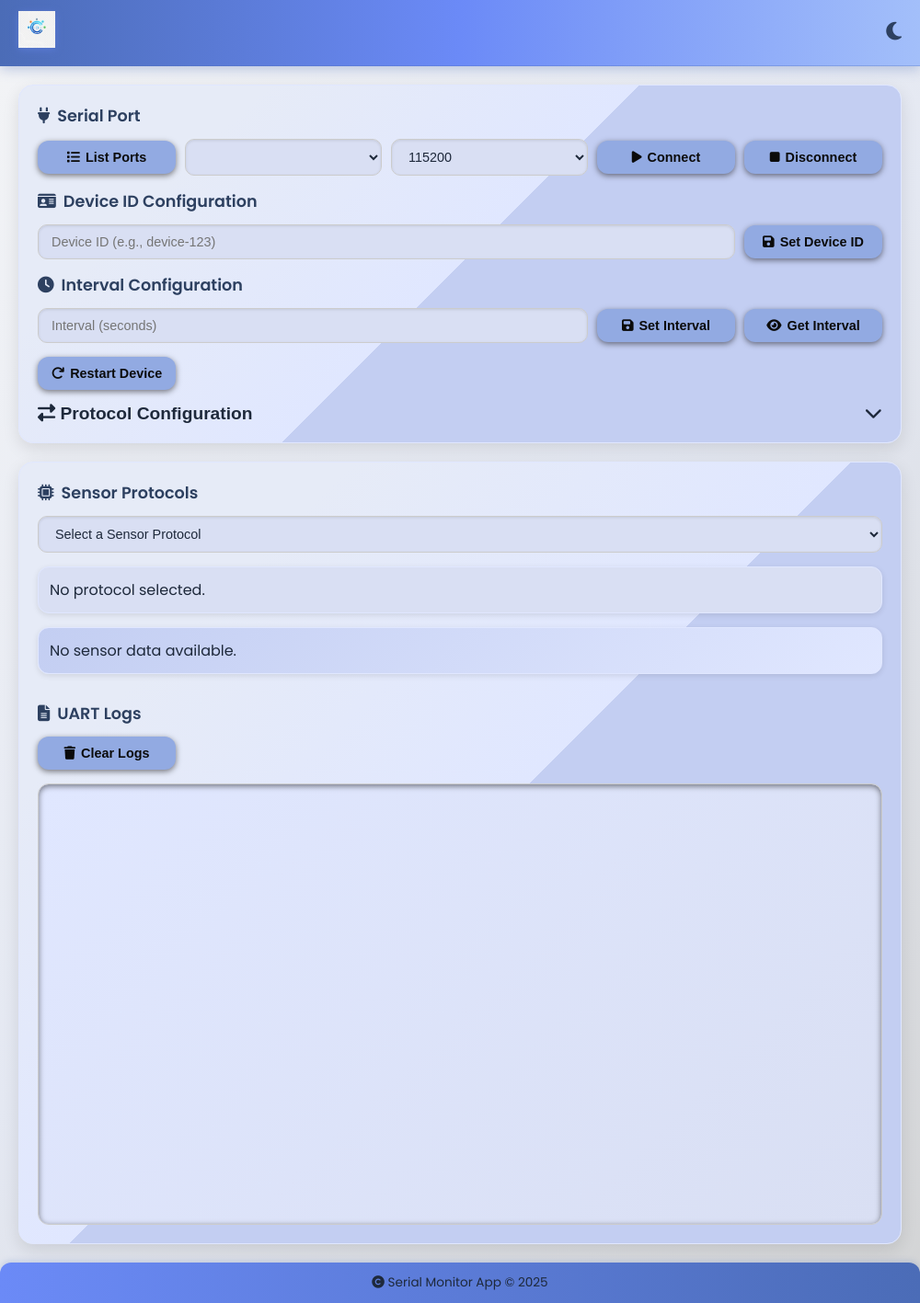
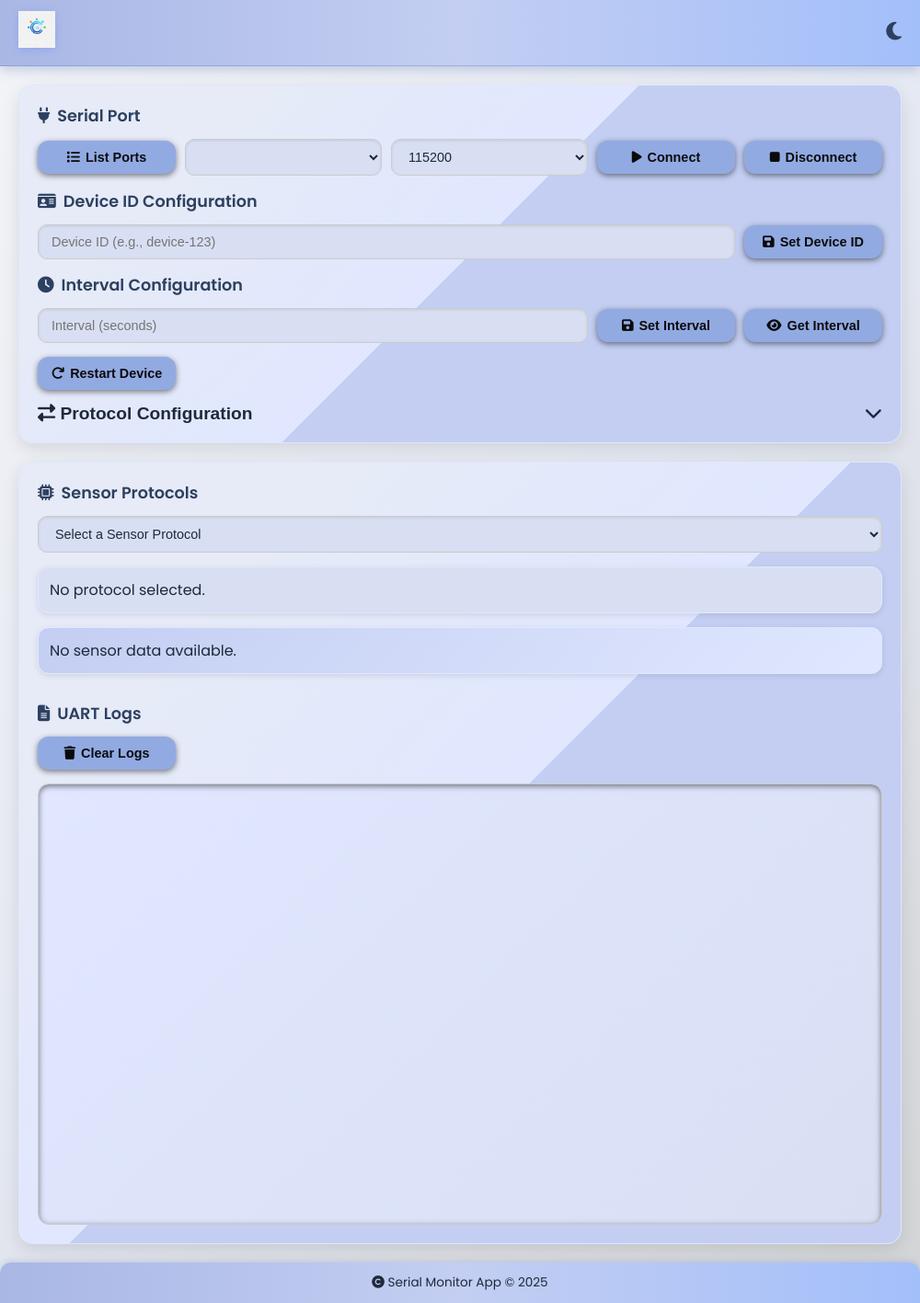
Before and after one commit to Sejal-08/serial-monitor-app-updated, an Electron app: page index.html in a window 1000 px wide. Shown: the whole page at 92% size. Drawn offline with Linux system fonts and the light colour scheme; no server answers.

Commit message:
Modified

```diff
--- a/styles.css
+++ b/styles.css
@@ -78,7 +78,13 @@ nav {
 }
 
 body.light-mode nav {
-  background: linear-gradient(90deg, #4b6cb7, #6b8af7, #a3bffa);
+  background: linear-gradient(90deg,  #a9b7e5,  #c3cef2, #a3bffa);
+  box-shadow: 0 4px 12px rgba(75, 108, 183, 0.3);
+  border-bottom: 1px solid rgba(75, 108, 183, 0.3);
+}
+
+body.dark-mode nav {
+  background: linear-gradient(90deg, #1d2849, #2a4370, #2b3d67);
   box-shadow: 0 4px 12px rgba(75, 108, 183, 0.3);
   border-bottom: 1px solid rgba(75, 108, 183, 0.3);
 }
@@ -354,7 +360,13 @@ footer {
 }
 
 body.light-mode footer {
-  background: linear-gradient(90deg, #6b8af7, #4b6cb7);
+  background: linear-gradient(90deg,  #a9b7e5,  #c3cef2, #a3bffa);
+  color: #1e293b;
+  box-shadow: 0 -2px 6px rgba(75, 108, 183, 0.2);
+}
+
+body.dark-mode footer {
+  background:linear-gradient(90deg, #1d2849, #2a4370, #2b3d67);
   color: #1e293b;
   box-shadow: 0 -2px 6px rgba(75, 108, 183, 0.2);
 }
```
